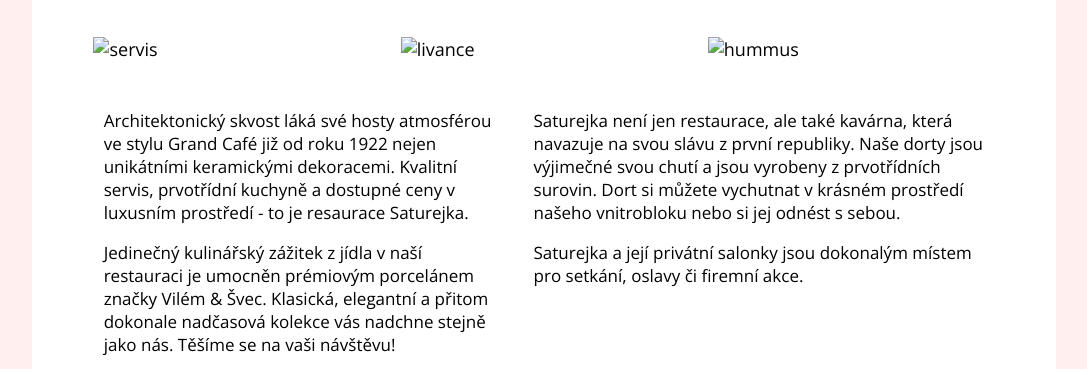
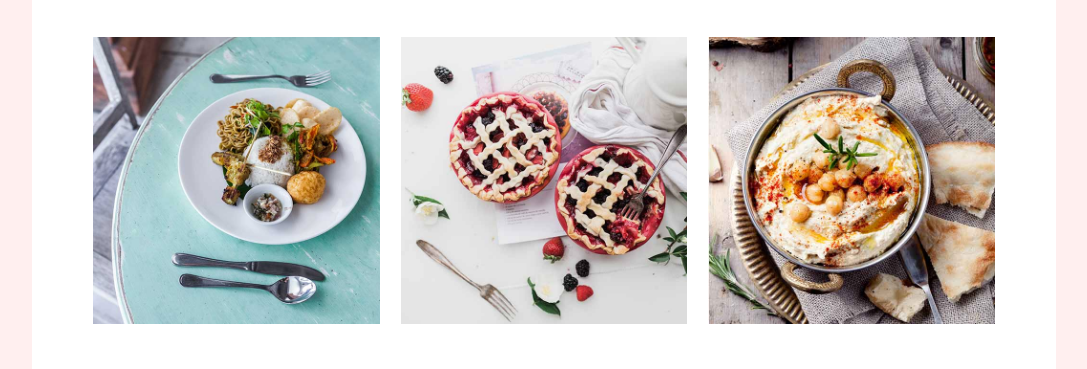
Before and after one commit to IrynaKakalets/saturejka, a plain HTML site: page index.html in a window 1280 px wide. Shown: the part 431-800 px from the top of the page, without its empty margins (96-1183 px from the left). Drawn offline with nearby package versions, Linux system fonts and the light colour scheme; the site is published under a folder, as on GitHub Pages, so addresses that start at the root find nothing.

Commit message:
uprava foto

```diff
--- a/index.html
+++ b/index.html
@@ -21,9 +21,9 @@
         šefkuchaři.
       </p>
       <div class="box-obrazky">
-        <img class="maleobrazky" src="/img/home1.jpg" alt="servis" />
-        <img class="maleobrazky" src="/img/home2.jpg" alt="livance" />
-        <img class="maleobrazky" src="/img/home3.jpg" alt="hummus" />
+        <img class="maleobrazky" src="img/home1.jpg" alt="jídlo1" />
+        <img class="maleobrazky" src="img/home2.jpg" alt="jídlo2" />
+        <img class="maleobrazky" src="img/home3.jpg" alt="jídlo3" />
       </div>
 
       <div class="container1">
```
